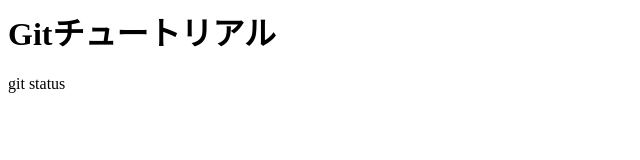
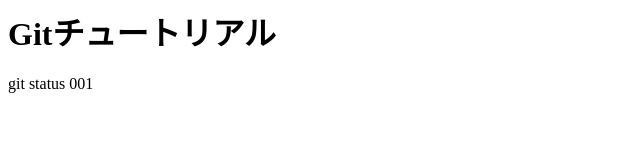
Before and after one commit to modelvox/git_modelvox, a plain HTML site: page index.html in a window 1280 px wide. Shown: the full height of the page, 0-640 px from the left. Drawn offline with Linux system fonts and the light colour scheme.

Commit message:
notepadにしてみた。Messageだけだから仕方ないのかもしれない。

```diff
--- a/index.html
+++ b/index.html
@@ -1,2 +1,2 @@
 <h1>Gitチュートリアル</h1>
-<p>git status</p>
+<p>git status 001</p>
```
